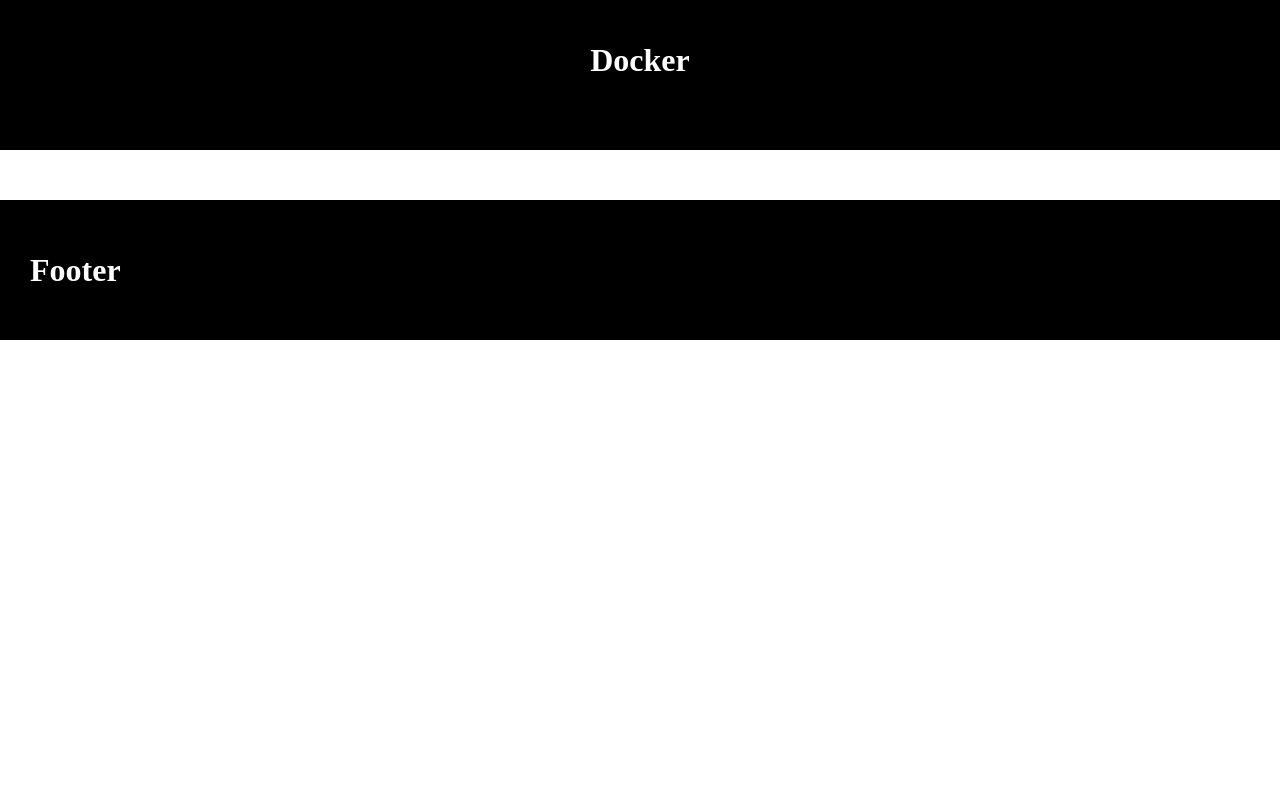
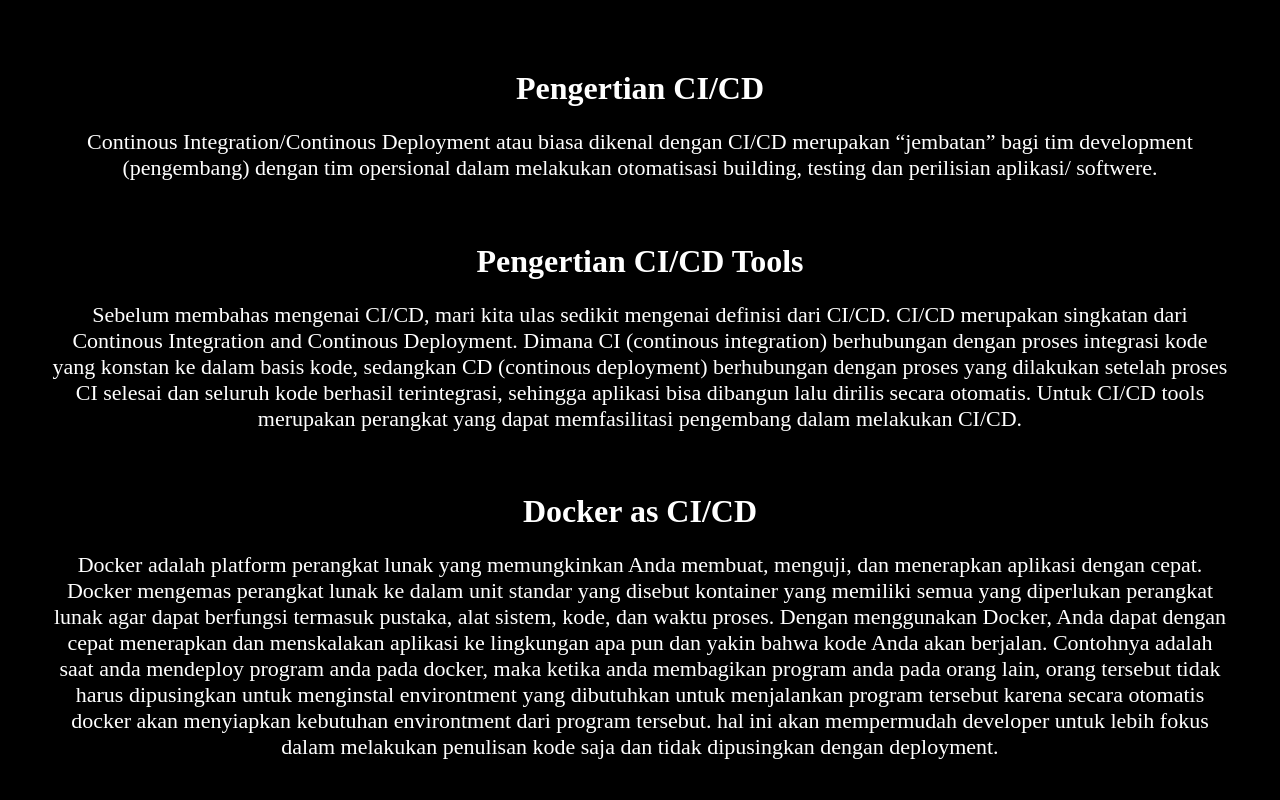
Before and after one commit to rifkyhilman/PBI-CoreInitiative-Frontend, a Vue app: page / in a window 1280 px wide. Shown: the part 1500-2300 px from the top of the page. Before the commit the page ends 1840 px from the top, so only its background shows below. Built offline with nearby package versions, Linux system fonts and the light colour scheme.

Commit message:
:wrench: Add Docker file
add Docker file

```diff
--- a/src/App.vue
+++ b/src/App.vue
@@ -21,7 +21,7 @@
 },
   data() {
     return {
-      titles: ["Week - 01", "Week - 02"],
+      titles: ["Minggu - 01", "Minggu - 02"],
     }
   }
 }
--- a/src/components/week-01/LearnProps.vue
+++ b/src/components/week-01/LearnProps.vue
@@ -56,6 +56,7 @@
     color: white;
     text-align: center;
     padding: 50px;
+    margin-bottom: 50px;
   }
 
   .porpss-blog {
--- a/src/components/week-02/LearnDocker.vue
+++ b/src/components/week-02/LearnDocker.vue
@@ -5,7 +5,45 @@
         </div>
 
         <div class="docker-container">
-            <h1>Docker</h1>
+            <h1>Pengertian CI/CD</h1>
+            <P>
+                Continous Integration/Continous Deployment atau biasa dikenal dengan CI/CD merupakan “jembatan” bagi tim
+                development (pengembang) dengan tim opersional dalam melakukan otomatisasi building, testing dan perilisian
+                aplikasi/ softwere.
+            </P>
+            <br>
+            <h1>Pengertian CI/CD Tools</h1>
+            <p>
+                Sebelum membahas mengenai CI/CD, mari kita ulas sedikit mengenai
+                definisi dari CI/CD. CI/CD merupakan singkatan dari Continous Integration
+                and Continous Deployment. Dimana CI (continous integration) berhubungan
+                dengan proses integrasi kode yang konstan ke dalam basis kode, sedangkan
+                CD (continous deployment) berhubungan dengan proses yang dilakukan
+                setelah proses CI selesai dan seluruh kode berhasil terintegrasi, sehingga
+                aplikasi bisa dibangun lalu dirilis secara otomatis. Untuk CI/CD tools
+                merupakan perangkat yang dapat memfasilitasi pengembang dalam
+                melakukan CI/CD.
+            </p>
+            <br>
+            <h1>Docker as CI/CD</h1>
+            <p>
+                Docker adalah platform perangkat lunak yang memungkinkan Anda
+                membuat, menguji, dan menerapkan aplikasi dengan cepat. Docker
+                mengemas perangkat lunak ke dalam unit standar yang disebut kontainer
+                yang memiliki semua yang diperlukan perangkat lunak agar dapat berfungsi
+                termasuk pustaka, alat sistem, kode, dan waktu proses. Dengan
+                menggunakan Docker, Anda dapat dengan cepat menerapkan dan
+                menskalakan aplikasi ke lingkungan apa pun dan yakin bahwa kode Anda
+                akan berjalan.
+                Contohnya adalah saat anda mendeploy program anda pada docker, maka
+                ketika anda membagikan program anda pada orang lain, orang tersebut tidak
+                harus dipusingkan untuk menginstal environtment yang dibutuhkan untuk
+                menjalankan program tersebut karena secara otomatis docker akan
+                menyiapkan kebutuhan environtment dari program tersebut. hal ini akan
+                mempermudah developer untuk lebih fokus dalam melakukan penulisan
+                kode saja dan tidak dipusingkan dengan deployment.
+
+            </p>
         </div>
     </div>
 </template>
@@ -29,4 +67,8 @@
     padding: 50px;
  }
 
+ .docker-container p {
+    font-size: 22px;
+ }
+
 </style>
```
Also changed, not shown: docker/docker-compose.yml (added, +12 -0 lines), 1 other file (tests, documents, lock files or other folders).
